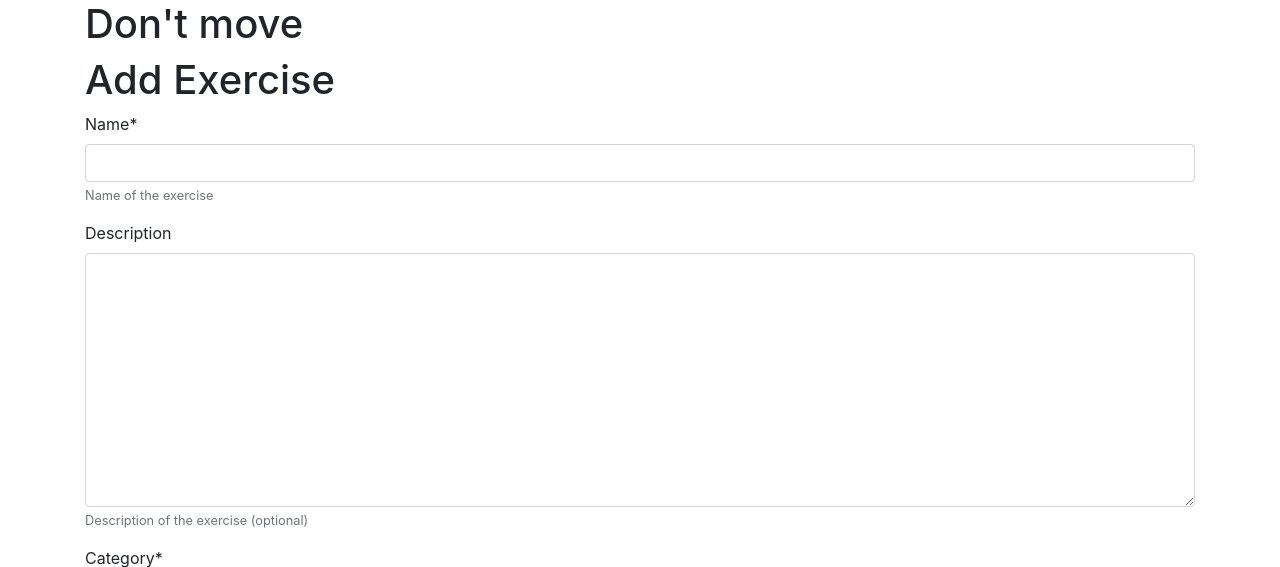
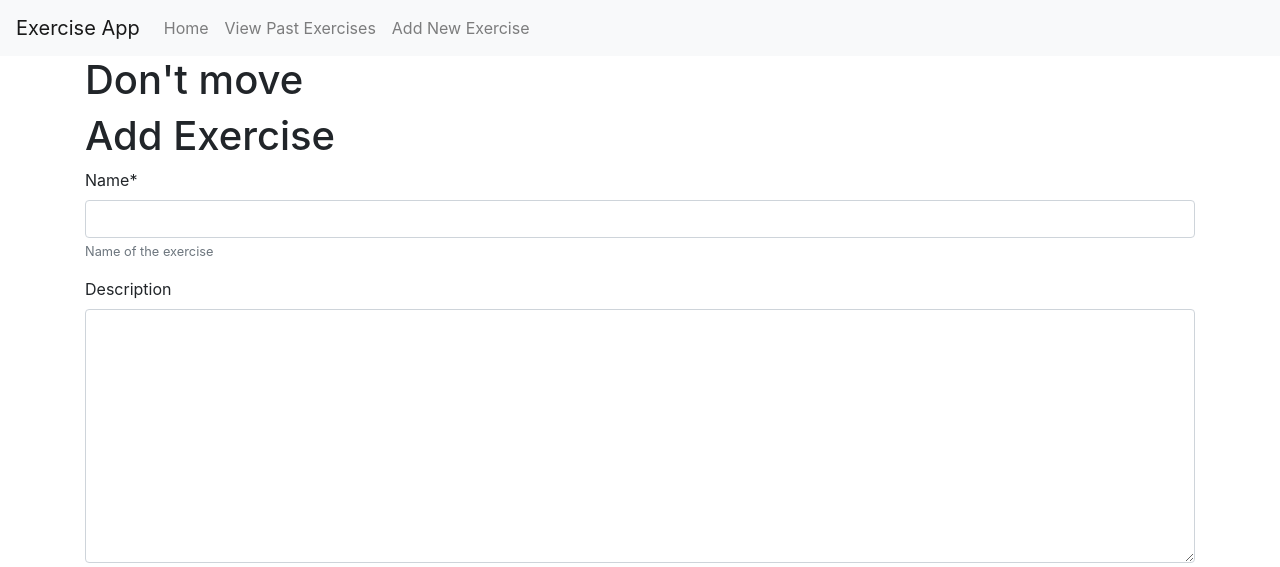
Before and after one commit to Kenzen92/django_exercise, a Django app: page /add-exercise in a window 1280 px wide. Shown: the top 567 px of the page. Run offline with Django 4.2, Linux system fonts and the light colour scheme; some libraries are stand-ins or nearby versions.

Commit message:
adding template for nav

```diff
--- a/exercise_project/exercise_app/templates/exercise_app/base.html
+++ b/exercise_project/exercise_app/templates/exercise_app/base.html
@@ -30,6 +30,52 @@
   </head>
 
   <body>
+    <nav class="navbar navbar-expand-lg navbar-light bg-light">
+      <a
+        class="navbar-brand"
+        href="/"
+        >Exercise App</a
+      >
+      <button
+        class="navbar-toggler"
+        type="button"
+        data-toggle="collapse"
+        data-target="#navbarNav"
+        aria-controls="navbarNav"
+        aria-expanded="false"
+        aria-label="Toggle navigation"
+      >
+        <span class="navbar-toggler-icon"></span>
+      </button>
+      <div
+        class="collapse navbar-collapse"
+        id="navbarNav"
+      >
+        <ul class="navbar-nav">
+          <li class="nav-item">
+            <a
+              class="nav-link"
+              href="/"
+              >Home</a
+            >
+          </li>
+          <li class="nav-item">
+            <a
+              class="nav-link"
+              href="/view-exercises"
+              >View Past Exercises</a
+            >
+          </li>
+          <li class="nav-item">
+            <a
+              class="nav-link"
+              href="/add-exercise"
+              >Add New Exercise</a
+            >
+          </li>
+        </ul>
+      </div>
+    </nav>
     <div class="container">{% block content %} {% endblock %}</div>
   </body>
 </html>
```
